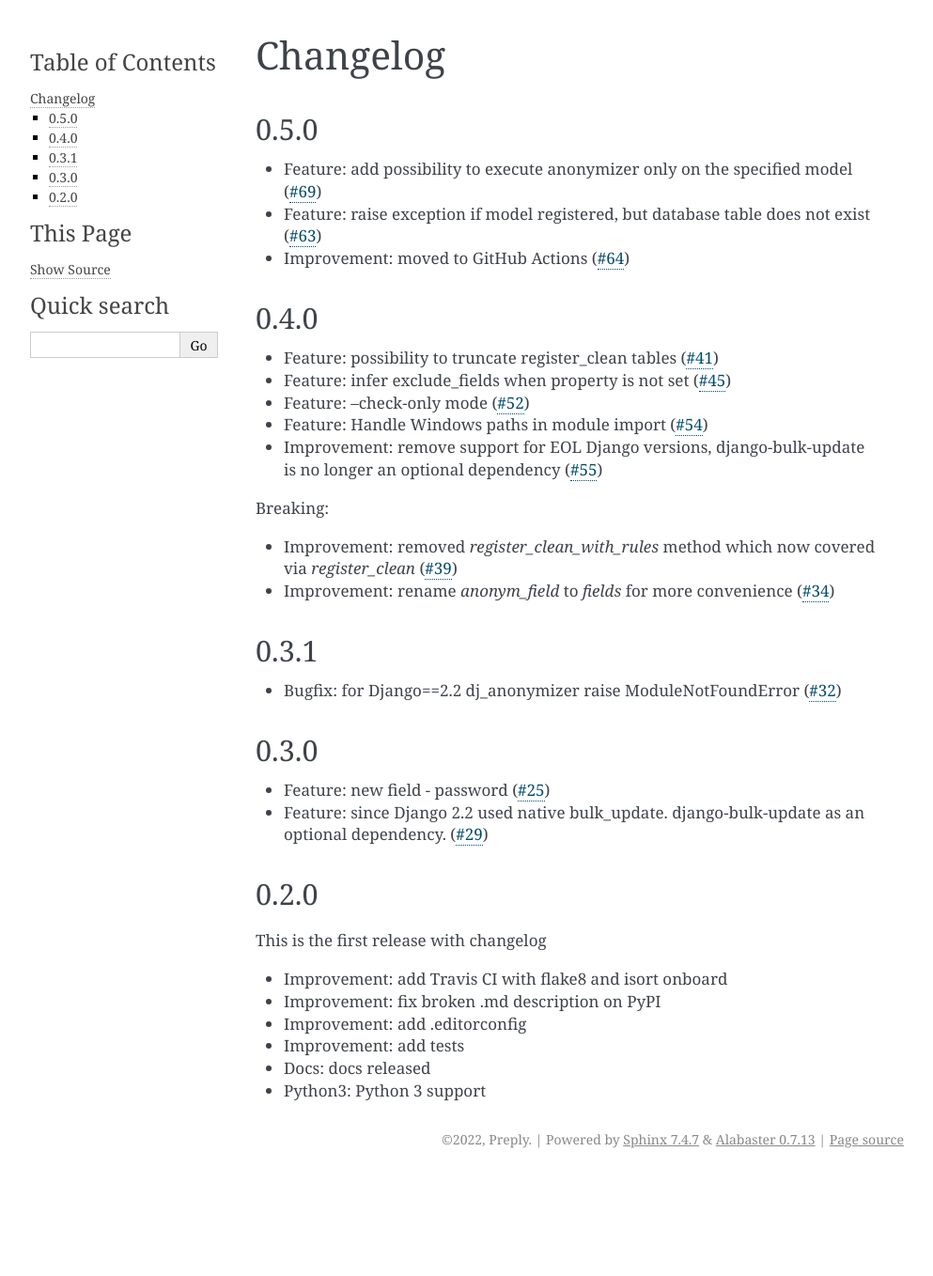
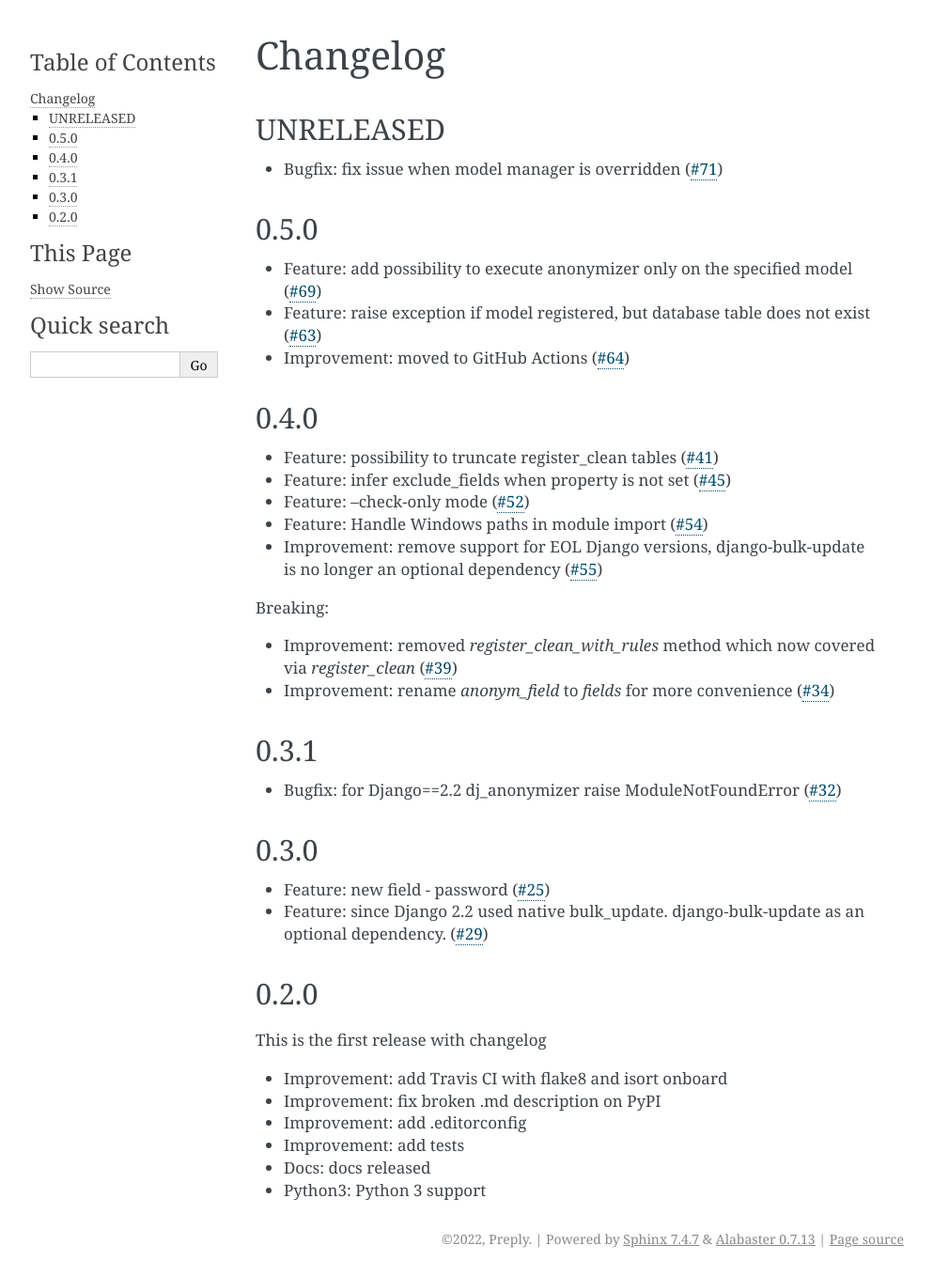
Before and after one commit to preply/dj_anonymizer, a Sphinx documentation site: the page built from docs/changelog.rst, in a window 1280 px wide. Shown: the whole page at 94% size, without its empty margins (148-1141 px from the left). Built offline with Sphinx 7.4.7, drawn with Linux system fonts in a browser that asks for light colours; before the commit the page ends 1252 px from its top, so only the background shows below that.

Commit message:
add docs

```diff
--- a/docs/changelog.rst
+++ b/docs/changelog.rst
@@ -1,5 +1,9 @@
 Changelog
 =============
+
+UNRELEASED
+----------
+* Bugfix: fix issue when model manager is overridden (`#71 <https://github.com/preply/dj_anonymizer/pull/71>`__)
 
 0.5.0
 ----------
```
